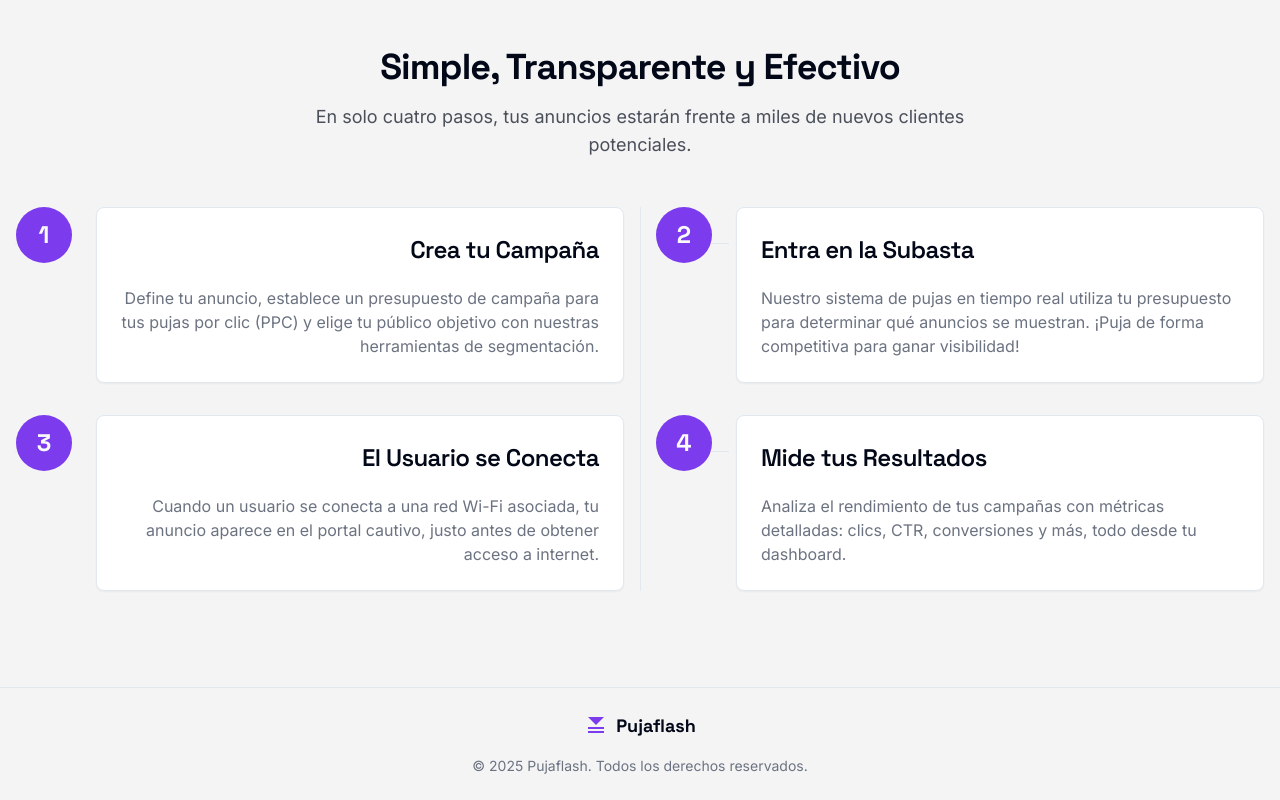
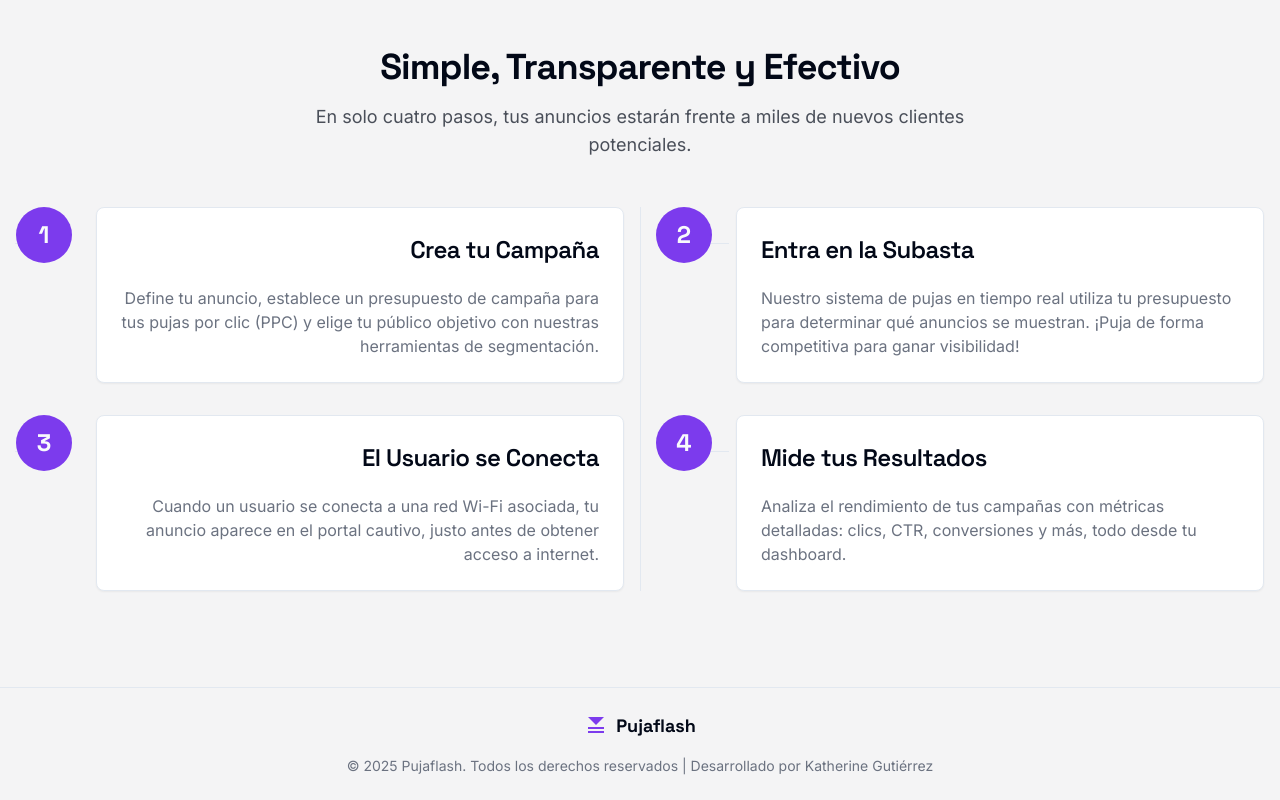
Before and after one commit to katherineti/pujaFlash, a Next.js app: page / in a window 1280 px wide. Shown: the part 2501-3301 px from the top of the page. Built offline with nearby package versions, Linux system fonts and the light colour scheme.

Commit message:
En el pie de pagina agrego mi nombre 'Desarrollado por katherine'

```diff
--- a/src/components/landing/footer.tsx
+++ b/src/components/landing/footer.tsx
@@ -10,7 +10,7 @@ export function Footer() {
             <span className="font-bold text-lg font-headline">Pujaflash</span>
         </div>
         <p className="text-sm text-muted-foreground">
-            © {new Date().getFullYear()} Pujaflash. Todos los derechos reservados.
+            © {new Date().getFullYear()} Pujaflash. Todos los derechos reservados | Desarrollado por Katherine Gutiérrez
         </p>
       </div>
     </footer>
```
